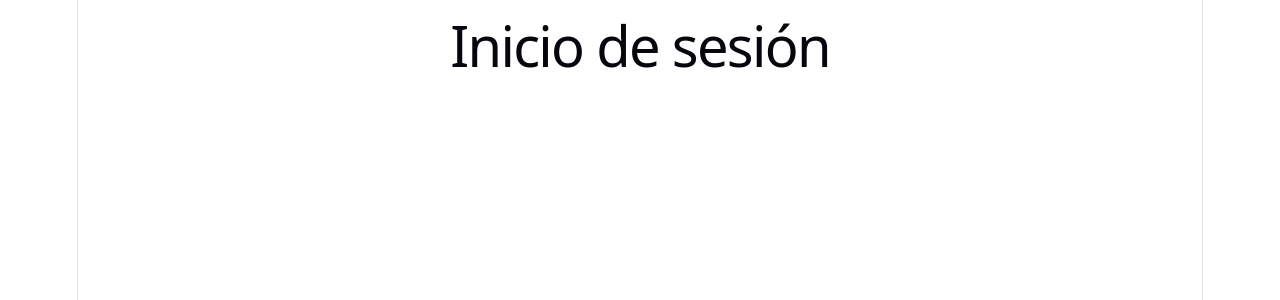
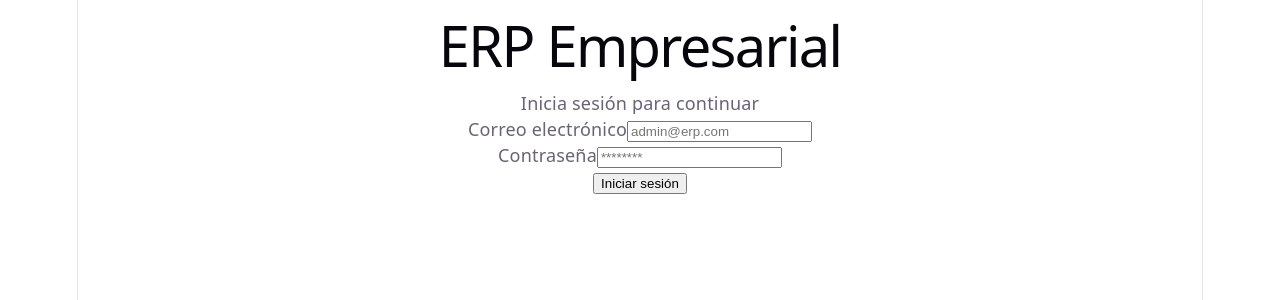
Before and after one commit to JONGOGG/ERP-Empresarial, a React (Vite) app in the folder Frontend/: page /login in a window 1280 px wide. Shown: the top 300 px of the page. Built offline with nearby package versions, Linux system fonts and the light colour scheme.

Commit message:
Implementa formulario inicial de inicio de sesión

```diff
--- a/Frontend/src/paginas/InicioSesion.tsx
+++ b/Frontend/src/paginas/InicioSesion.tsx
@@ -1,3 +1,59 @@
+import { useState } from "react";
+import { useNavigate } from "react-router-dom";
+
 export function InicioSesion() {
-  return <h1>Inicio de sesión</h1>;
+  const navigate = useNavigate();
+
+  const [correo, setCorreo] = useState("");
+  const [contrasena, setContrasena] = useState("");
+  const [error, setError] = useState("");
+
+  const manejarEnvio = (event: React.FormEvent<HTMLFormElement>) => {
+    event.preventDefault();
+
+    if (correo === "admin@erp.com" && contrasena === "admin123") {
+      setError("");
+      navigate("/dashboard");
+      return;
+    }
+
+    setError("Correo o contraseña incorrectos");
+  };
+
+  return (
+    <main>
+      <section>
+        <h1>ERP Empresarial</h1>
+        <p>Inicia sesión para continuar</p>
+
+        <form onSubmit={manejarEnvio}>
+          <div>
+            <label htmlFor="correo">Correo electrónico</label>
+            <input
+              id="correo"
+              type="email"
+              value={correo}
+              onChange={(event) => setCorreo(event.target.value)}
+              placeholder="admin@erp.com"
+            />
+          </div>
+
+          <div>
+            <label htmlFor="contrasena">Contraseña</label>
+            <input
+              id="contrasena"
+              type="password"
+              value={contrasena}
+              onChange={(event) => setContrasena(event.target.value)}
+              placeholder="********"
+            />
+          </div>
+
+          {error && <p>{error}</p>}
+
+          <button type="submit">Iniciar sesión</button>
+        </form>
+      </section>
+    </main>
+  );
 }
```
